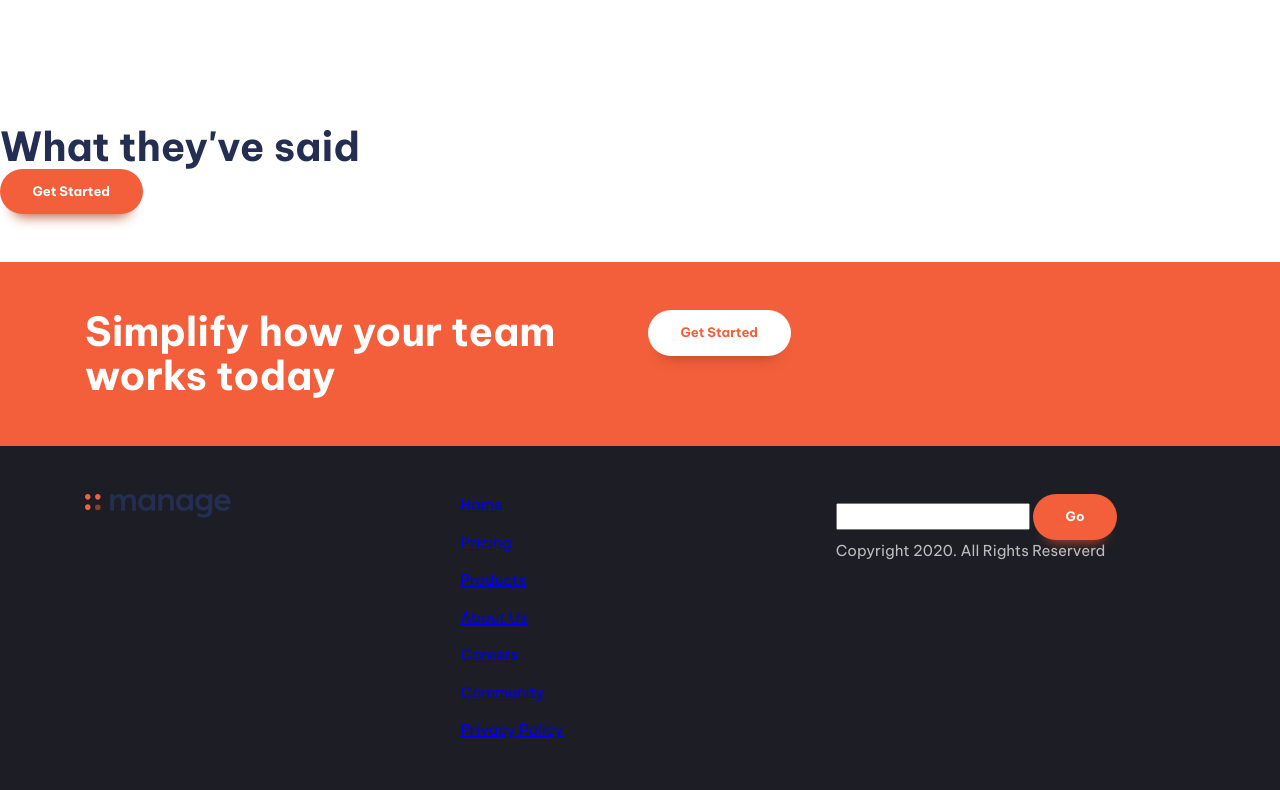
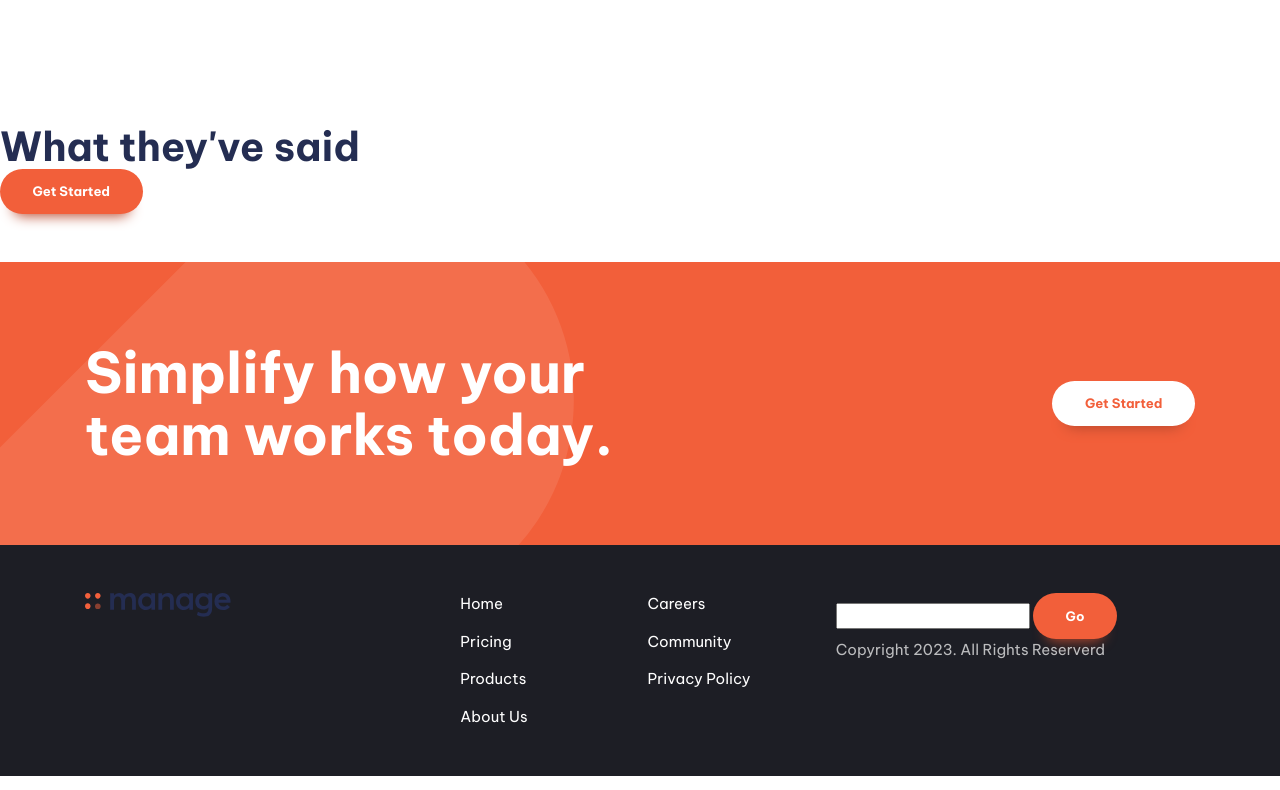
Before and after one commit to Esphalon/working-with-git-test-manage-website, a website built with Vite: page fem-managesite/index.html in a window 1280 px wide. Shown: the part 1309-2099 px from the top of the page. Built offline with nearby package versions, Linux system fonts and the light colour scheme.

Commit message:
CTA section updated

```diff
--- a/fem-managesite/index.html
+++ b/fem-managesite/index.html
@@ -97,13 +97,13 @@
         <button class="button">Get Started</button>
       </section>
 
-      <section class="cta | bg-accent-400 text-neutral-100 padding-block-700">
+      <section class="cta | bg-accent-400 text-neutral-100 padding-block-900">
         <div class="container">
-          <div class="even-columns">
+          <div class="even-columns vertical-align-center">
             <div>
-              <p class="fs-secondary-heading fw-bold">Simplify how your team works today</p>
+              <p class="fs-primary-heading fw-bold">Simplify how your team works today.</p>
             </div>
-            <div>
+            <div class="justify-self-end-md">
               <button class="button" data-type="inverted">Get Started</button>
             </div>
           </div>
@@ -141,7 +141,7 @@
             <form action="">
               <input type="emailtext">
               <button class="button">Go</button>
-              <p>Copyright 2020. All Rights Reserverd</p>
+              <p>Copyright 2023. All Rights Reserverd</p>
             </form>
           </div>
         </div>
--- a/fem-managesite/style.css
+++ b/fem-managesite/style.css
@@ -255,6 +255,48 @@ p[data-width="wide"]{
   position: fixed;
 }
 
+/* Footer Navigation */
+
+.footer-nav{
+  columns: 2;
+}
+
+.footer-nav a{
+  color: var(--clr-neutral-100);
+  text-decoration: none;
+  transition-duration: 300ms;
+}
+.footer-nav a:where(:hover, :focus){
+  color: var(--clr-accent-400);
+}
+
+/* CTA */
+
+.cta{
+  position: relative;
+  isolation: isolate;
+  text-align: center;
+}
+@media(min-width: 50em){
+  .cta{
+    text-align: left;
+  }
+}
+
+.cta::before{
+  content:'';
+  position: absolute;
+  z-index: -1;
+  inset: 0;
+  background-image:
+  url(images/bg-tablet-pattern.svg),
+  url(images/bg-tablet-pattern.svg);
+  background-position: -15rem -5rem, 80rem -42rem;
+  background-repeat: no-repeat;
+  opacity: 0.1;
+
+}
+
 /* Utility Classes */
 
 .visually-hidden{
@@ -278,10 +320,6 @@ p[data-width="wide"]{
   margin-inline: auto;
 }
 
-:where(.flow > * + *) {
-  margin-top: var(--flow-spacer, 3em);
-}
-
 .even-columns{
   display: grid;
   gap: 1rem;
@@ -293,6 +331,27 @@ p[data-width="wide"]{
     grid-auto-columns: 1fr;
   }
 }
+
+.vertical-align-center{
+  align-items: center;
+}
+
+.justify-self-end{
+  justify-self: end;
+}
+
+@media(min-width: 50em){
+  .justify-self-end-md{
+    justify-self: end;
+  }
+}
+
+
+:where(.flow > * + *) {
+  margin-top: var(--flow-spacer, 3em);
+}
+
+
 
 .text-primary-400{
   color: var(--clr-primary-400);
```
